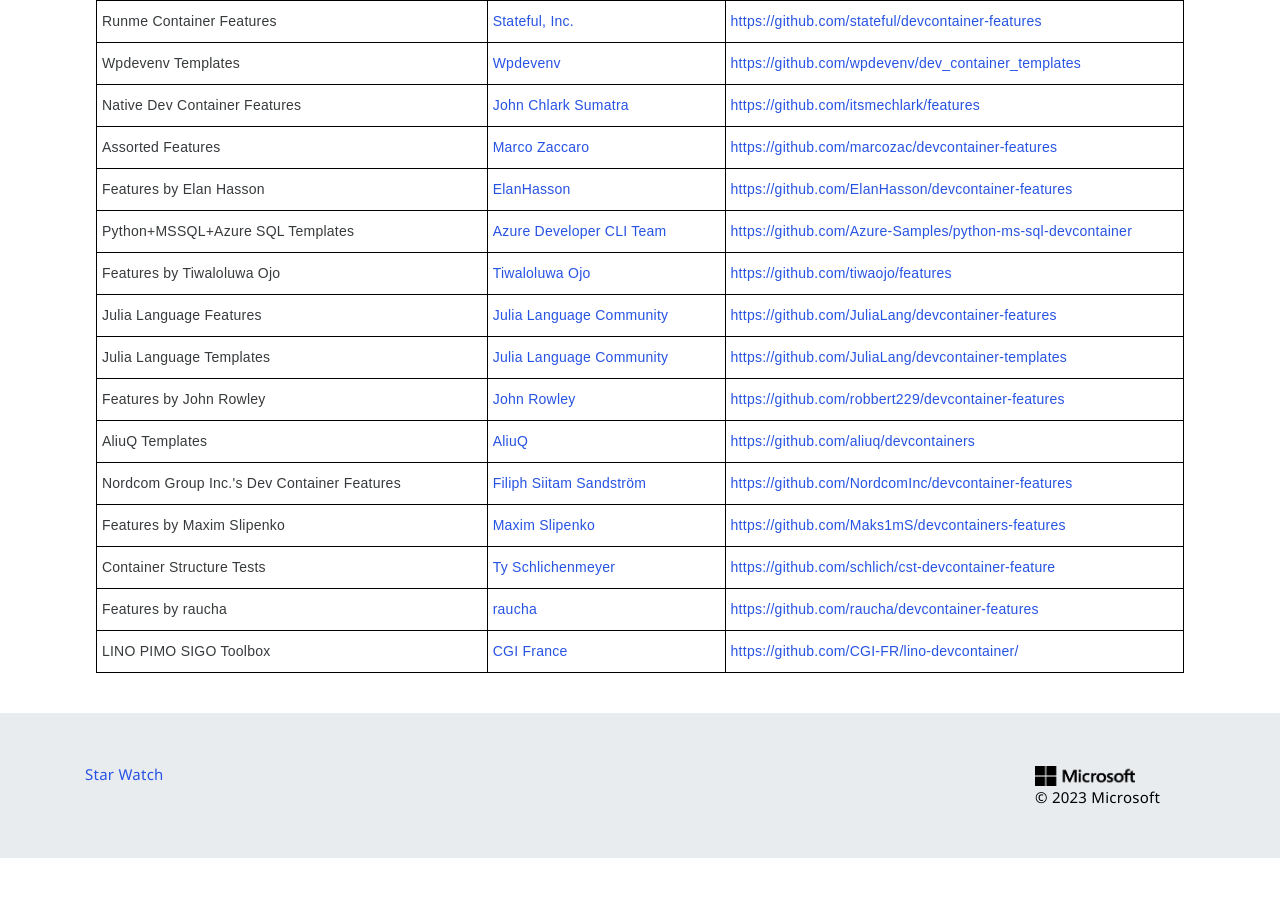
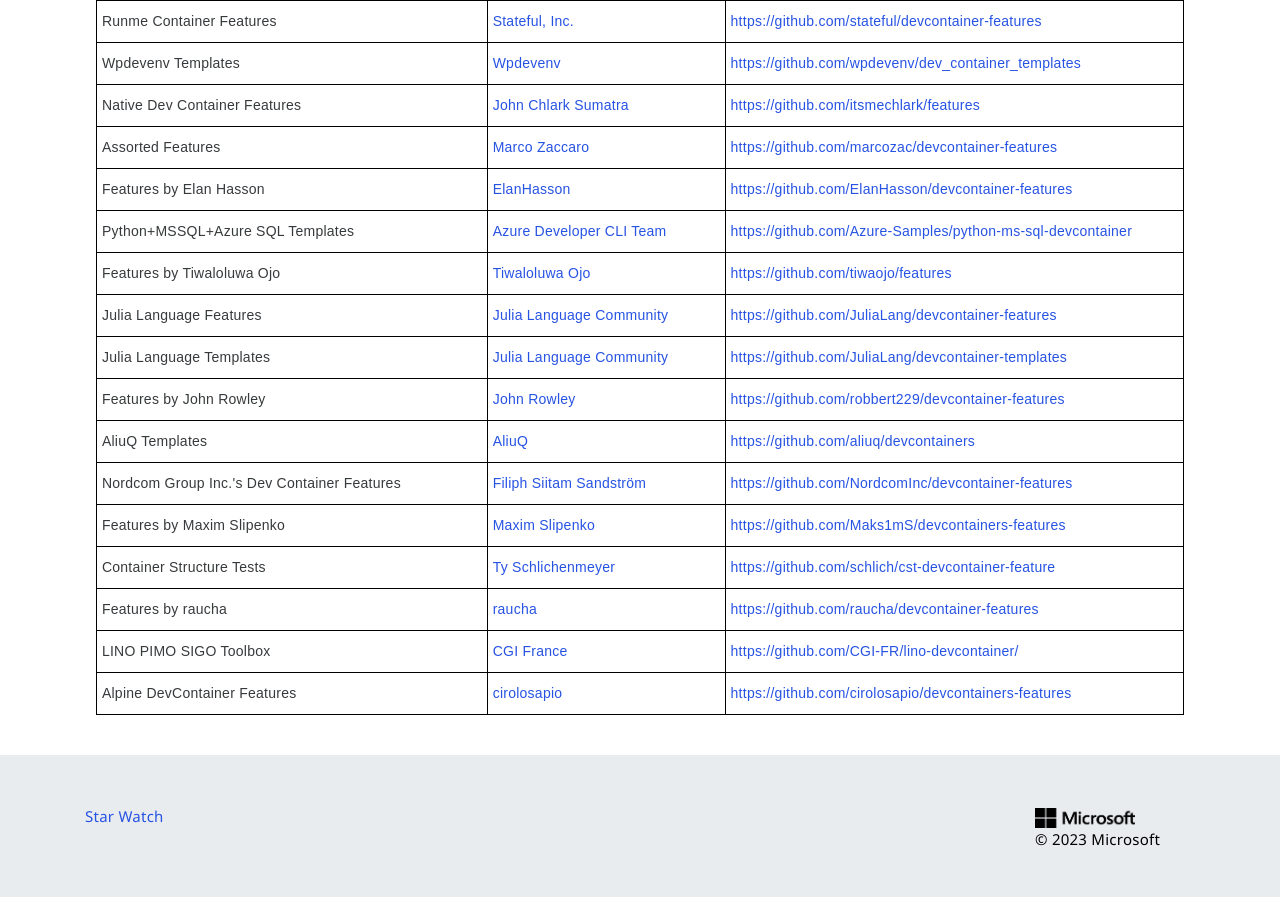
Before and after one commit to devcontainers/devcontainers.github.io, a Jekyll site: the page built from collections.html, in a window 1280 px wide and 900 px high, scrolled down 4534 px. Shown: the top 897 px of the window. Built offline with Jekyll 4.4.1, drawn with Linux system fonts in a browser that asks for light colours; nearby versions of some CDN libraries; comment, search, counter and statistics services are not loaded; before the commit the page ends 5392 px from its top, so only the background shows below that.

Commit message:
add alpine devcontainer features (#297)

```diff
--- a/_data/collection-index.yml
+++ b/_data/collection-index.yml
@@ -578,3 +578,8 @@
   contact: https://github.com/CGI-FR/lino-devcontainer/issues
   repository: https://github.com/CGI-FR/lino-devcontainer/
   ociReference: ghcr.io/cgi-fr/lino-devcontainer
+- name: Alpine DevContainer Features
+  maintainer: cirolosapio
+  contact: https://github.com/cirolosapio/devcontainers-features/issues
+  repository: https://github.com/cirolosapio/devcontainers-features
+  ociReference: ghcr.io/cirolosapio/devcontainers-features
```
